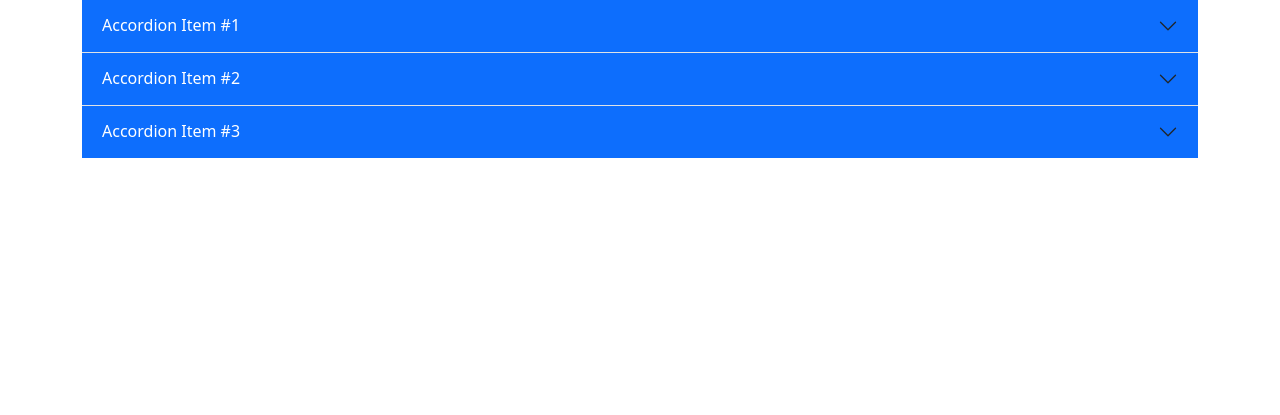
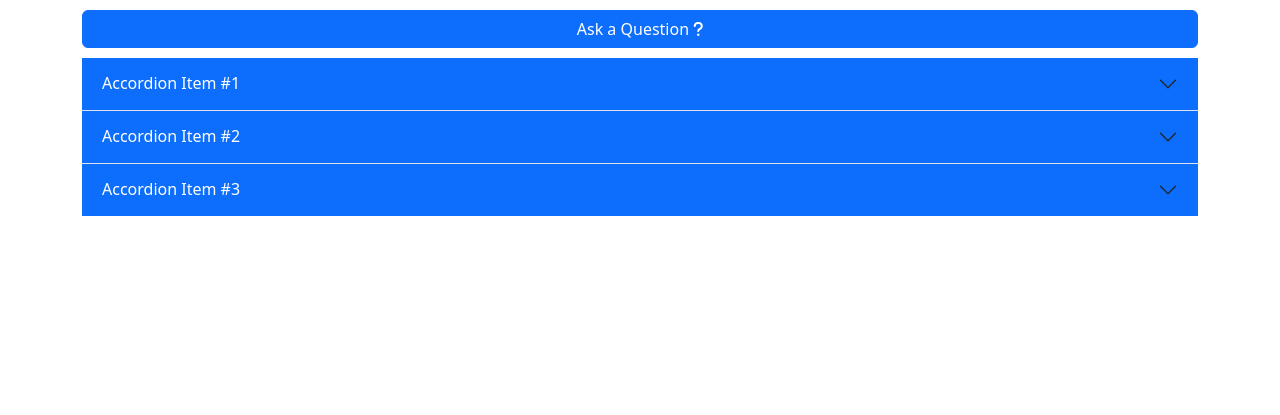
Before and after one commit to BackstagecrewIS/devsite, a Flask app: page / in a window 1280 px wide. Shown: the part 56-471 px from the top of the page. Run offline with Flask 2, Linux system fonts and the light colour scheme; some libraries are stand-ins or nearby versions.

Commit message:
Add Ask Question functionality

```diff
--- a/faq/routes.py
+++ b/faq/routes.py
@@ -40,3 +40,17 @@ def delete_category(category_id):
     db.session.delete(category)
     db.session.commit()
     return redirect(url_for("categories"))
+
+
+@app.route("/add_question", methods=["GET", "POST"])
+def add_question():
+    if request.method == "POST":
+        question = Question(
+            question=request.form.get("question"),
+            answer="Coming Soon",
+            category_id=10
+        )
+        db.session.add(question)
+        db.session.commit()
+        return redirect(url_for("home"))
+    return render_template("add_question.html")
--- a/faq/templates/base.html
+++ b/faq/templates/base.html
@@ -26,7 +26,7 @@
                     <a class="nav-link active" aria-current="page" href="{{ url_for('home') }}">Home</a>
                   </li>
                   <li class="nav-item">
-                    <a class="nav-link" href="#">Ask a Question</a>
+                    <a class="nav-link" href="{{ url_for('add_question') }}">Ask a Question</a>
                   </li>
                   <li class="nav-item dropdown">
                     <a class="nav-link dropdown-toggle" href="#" id="navbarDropdown" role="button" data-bs-toggle="dropdown" aria-expanded="false">
--- a/faq/templates/categories.html
+++ b/faq/templates/categories.html
@@ -29,8 +29,6 @@
         </div>
         {% endfor %}
     </div>
-
-
 </div>
 
 {% endblock %}
--- a/faq/templates/faq.html
+++ b/faq/templates/faq.html
@@ -1,5 +1,12 @@
 {% extends "base.html" %}
 {% block content %}
+
+<div class="row">
+  <div class="col">
+      <a href="{{ url_for('add_question') }}" class="btn btn-primary wide-button">Ask a Question <i class="fa-solid fa-question"></i></a>
+  </div>
+</div>
+
 
 <div class="accordion accordion-flush" id="accordionFlushExample">
     <div class="accordion-item">
```
Also changed, not shown: faq/templates/add_question.html (added, +18 -0 lines).
